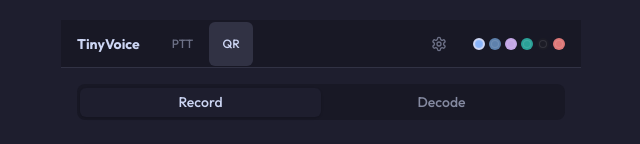
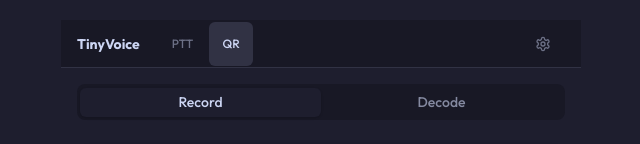
Before and after one commit to okturan/tinyvoice, a React (Vite) app: page /qr in a window 1280 px wide. Shown: the top 144 px of the page, without its empty margins (319-959 px from the left). Built offline with nearby package versions, Linux system fonts and the light colour scheme; no server answers.

Commit message:
fix: remove theme dots from TopBar (themes are in Settings sheet)

```diff
--- a/src/components/layout/TopBar.tsx
+++ b/src/components/layout/TopBar.tsx
@@ -2,7 +2,6 @@ import { useState } from "react";
 import { Link, useLocation } from "react-router-dom";
 import { Settings } from "lucide-react";
 import { Button } from "@/components/ui/button";
-import { ThemeSwitcher } from "@/components/theme/ThemeSwitcher";
 import { SettingsSheet } from "@/components/layout/SettingsSheet";
 
 export function TopBar() {
@@ -55,8 +54,6 @@ export function TopBar() {
           <Settings className="size-4" />
         </Button>
 
-        {/* Far right: Theme dots */}
-        <ThemeSwitcher />
       </div>
 
       <SettingsSheet open={settingsOpen} onOpenChange={setSettingsOpen} />
```
